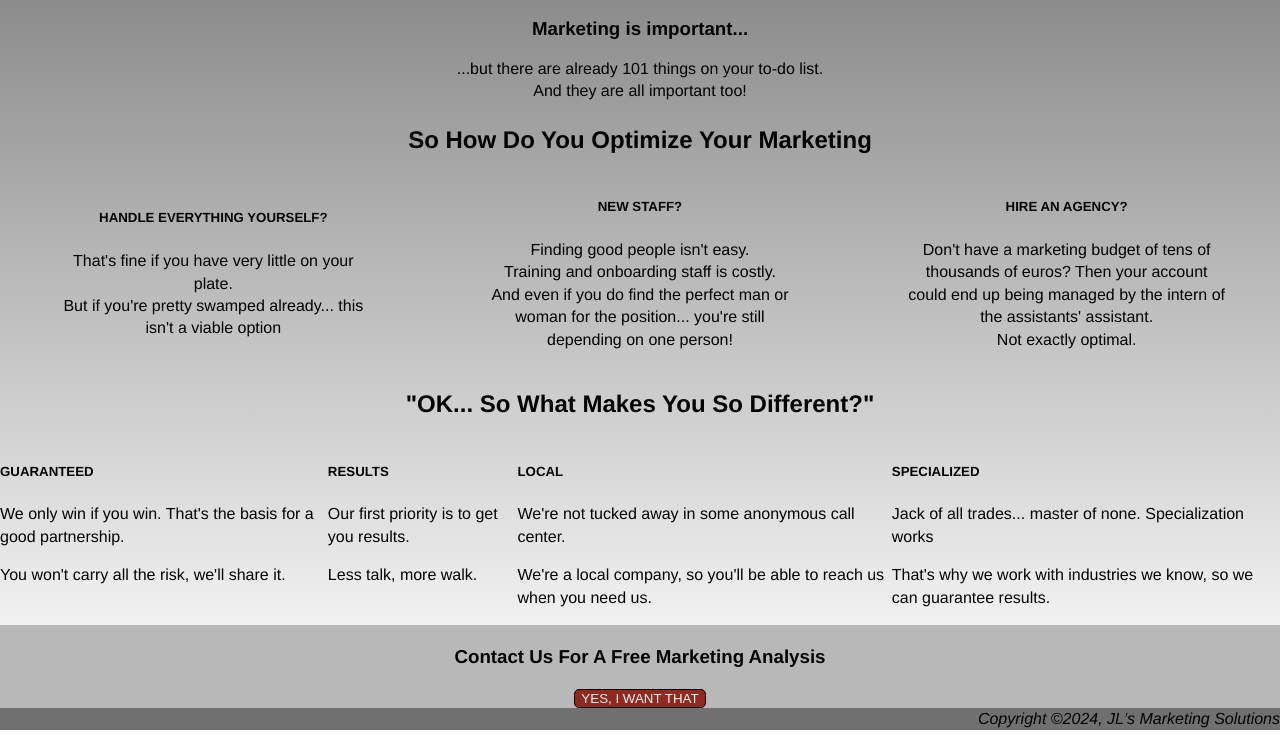
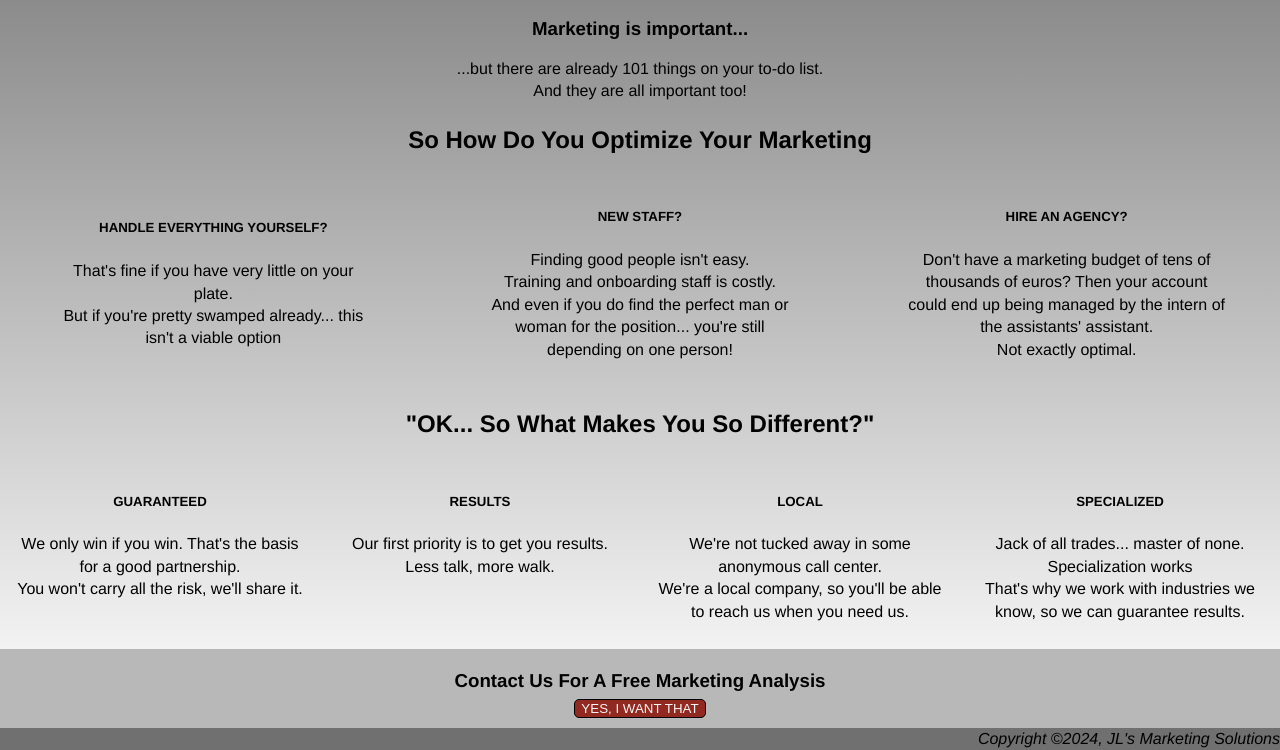
Before and after one commit to Josephleathem/Project_Landing-Page, a plain HTML site: page index.html in a window 1280 px wide. Shown: the part 261-1011 px from the top of the page. Drawn offline with Linux system fonts and the light colour scheme.

Commit message:
I Completed the layout for main section - section three and four

```diff
--- a/index.html
+++ b/index.html
@@ -37,18 +37,18 @@
         <div class="section-two">
             <h2>So How Do You Optimize Your Marketing</h2>
             <div class="three-card">
-                <div class="three-cardElem">
+                <div class="cardElem">
                     <h5>HANDLE EVERYTHING YOURSELF?</h5>
                     <p class="nmt nmb">That's fine if you have very little on your plate.</p>
                     <p class="nmt">But if you're pretty swamped already... this isn't a viable option</p>
                 </div>
-                <div class="three-cardElem">
+                <div class="cardElem">
                     <h5>NEW STAFF?</h5>
                     <p class="nmt nmb">Finding good people isn't easy.</p>
                     <p class="nmt nmb">Training and onboarding staff is costly.</p>
                     <p class="nmt">And even if you do find the perfect man or woman for the position... you're still depending on one person!</p>
                 </div>
-                <div class="three-cardElem">
+                <div class="cardElem">
                     <h5>HIRE AN AGENCY?</h5>
                     <p class="nmt nmb">Don't have a marketing budget of tens of thousands of euros? Then your account could end up being managed by the intern of the assistants' assistant.</p>
                     <p class="nmt">Not exactly optimal.</p>
@@ -58,25 +58,25 @@
         <div class="section-three">
             <h2>"OK... So What Makes You So Different?"</h2>
             <div class="four-card">
-                <div class="four-card-1">
+                <div class="cardElem">
                     <h5>GUARANTEED</h5>
-                    <p>We only win if you win. That's the basis for a good partnership.</p>
-                    <p>You won't carry all the risk, we'll share it.</p>
+                    <p class="nmt nmb">We only win if you win. That's the basis for a good partnership.</p>
+                    <p class="nmt">You won't carry all the risk, we'll share it.</p>
                 </div>
-                <div class="four-card-2">
+                <div class="cardElem">
                     <h5>RESULTS</h5>
-                    <p>Our first priority is to get you results.</p>
-                    <p>Less talk, more walk.</p>
+                    <p class="nmt nmb">Our first priority is to get you results.</p>
+                    <p class="nmt">Less talk, more walk.</p>
                 </div>
-                <div class="four-card-3">
+                <div class="cardElem">
                     <h5>LOCAL</h5>
-                    <p>We're not tucked away in some anonymous call center.</p>
-                    <p>We're a local company, so you'll be able to reach us when you need us.</p>
+                    <p class="nmt nmb">We're not tucked away in some anonymous call center.</p>
+                    <p class="nmt">We're a local company, so you'll be able to reach us when you need us.</p>
                 </div>
-                <div class="four-card-4">
+                <div class="cardElem">
                     <h5>SPECIALIZED</h5>
-                    <p>Jack of all trades... master of none. Specialization works</p>
-                    <p>That's why we work with industries we know, so we can guarantee results.</p>
+                    <p class="nmt nmb">Jack of all trades... master of none. Specialization works</p>
+                    <p class="nmt">That's why we work with industries we know, so we can guarantee results.</p>
                 </div>
             </div>
         </div>
--- a/styles.css
+++ b/styles.css
@@ -88,16 +88,17 @@ a {
     flex-direction: column;
     align-items: center;
 }
-.three-cardElem p {
+.cardElem p {
     margin-top: 0px;
 }
 
-.three-cardElem{
+.cardElem{
     display: flex;
     flex-direction: column;
     align-items: center;
     width: 25%;
     text-align: center;
+    padding: 10px;
 }
 
 .three-card {
@@ -129,6 +130,14 @@ a {
     align-items: center;
 }
 
+.section-four h3 {
+    margin-bottom: 5px;
+}
+
+.section-four button {
+    margin-bottom: 10px;
+}
+
 .section-five {
     display: flex;
     flex-direction: column;
```
Also changed, not shown: 1 other file.
